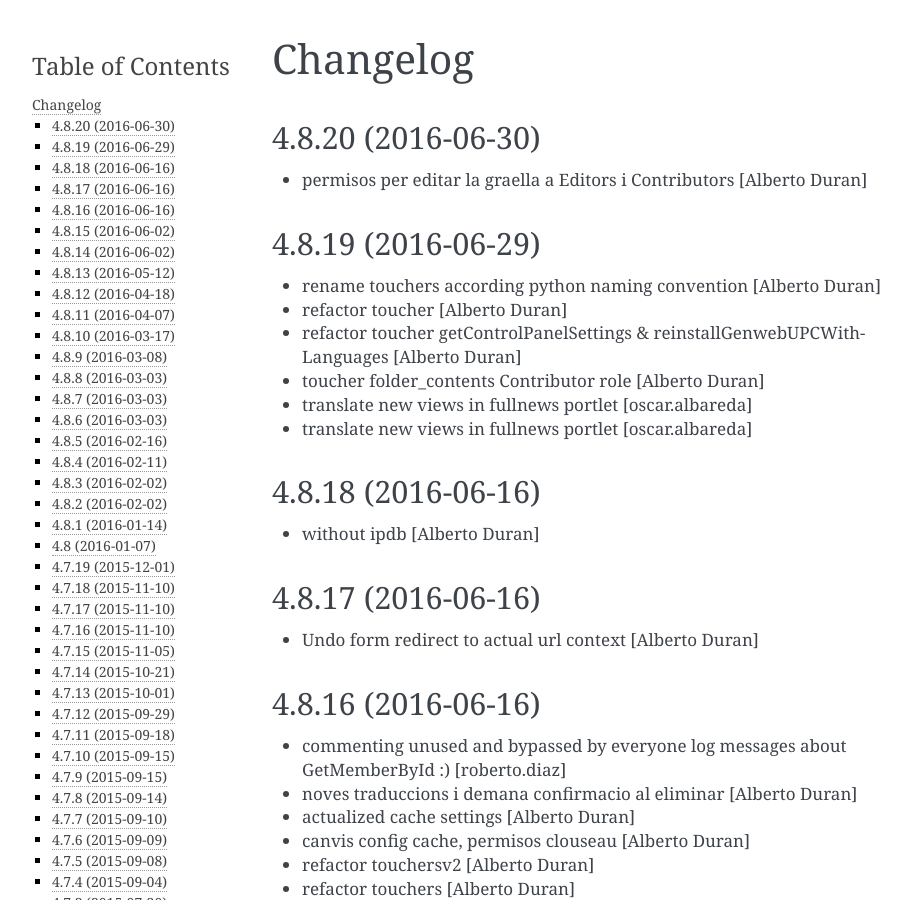
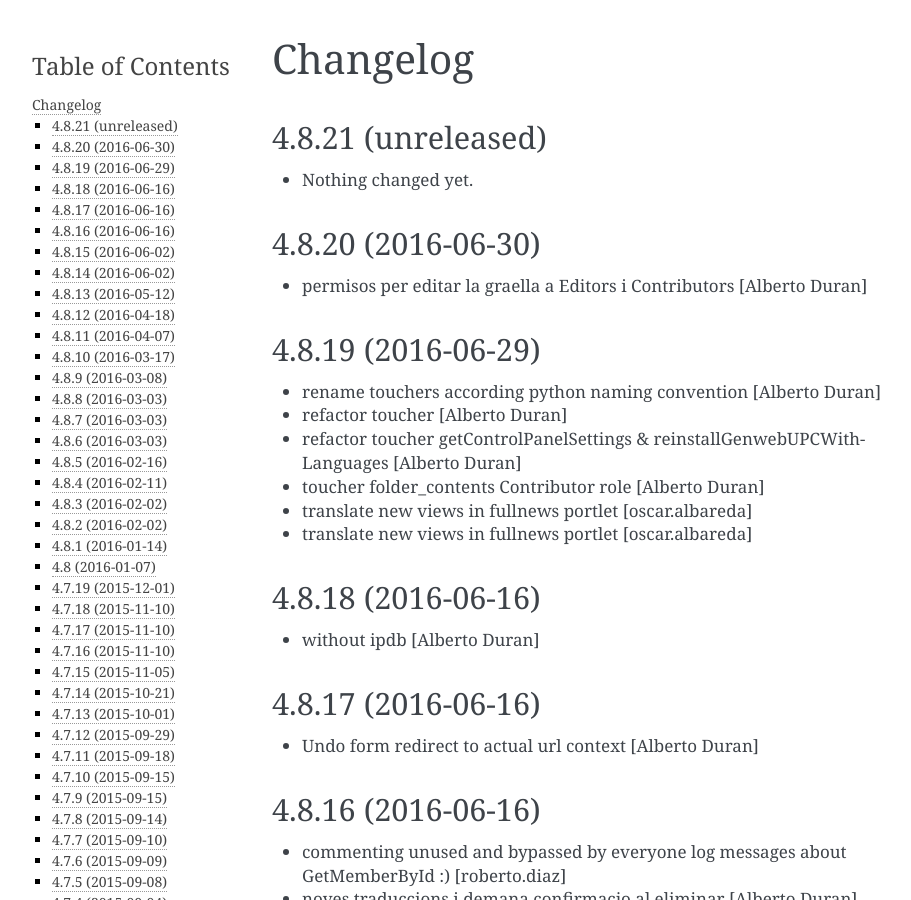
Before and after one commit to UPCnet/genweb.core, a Sphinx documentation site: the page built from docs/HISTORY.rst, in a window 1280 px wide and 900 px high. Shown: the whole window, without its empty margins (148-1059 px from the left). Built offline with Sphinx 7.4.7, drawn with Linux system fonts in a browser that asks for light colours.

Commit message:
Back to development: 4.8.21

```diff
--- a/docs/HISTORY.rst
+++ b/docs/HISTORY.rst
@@ -1,5 +1,11 @@
 Changelog
 =========
+
+4.8.21 (unreleased)
+-------------------
+
+- Nothing changed yet.
+
 
 4.8.20 (2016-06-30)
 -------------------
--- a/setup.py
+++ b/setup.py
@@ -1,7 +1,7 @@
 from setuptools import setup, find_packages
 import os
 
-version = '4.8.20'
+version = '4.8.21.dev0'
 
 README = open('README.rst').read()
 HISTORY = open(os.path.join('docs', 'HISTORY.rst')).read()
```
